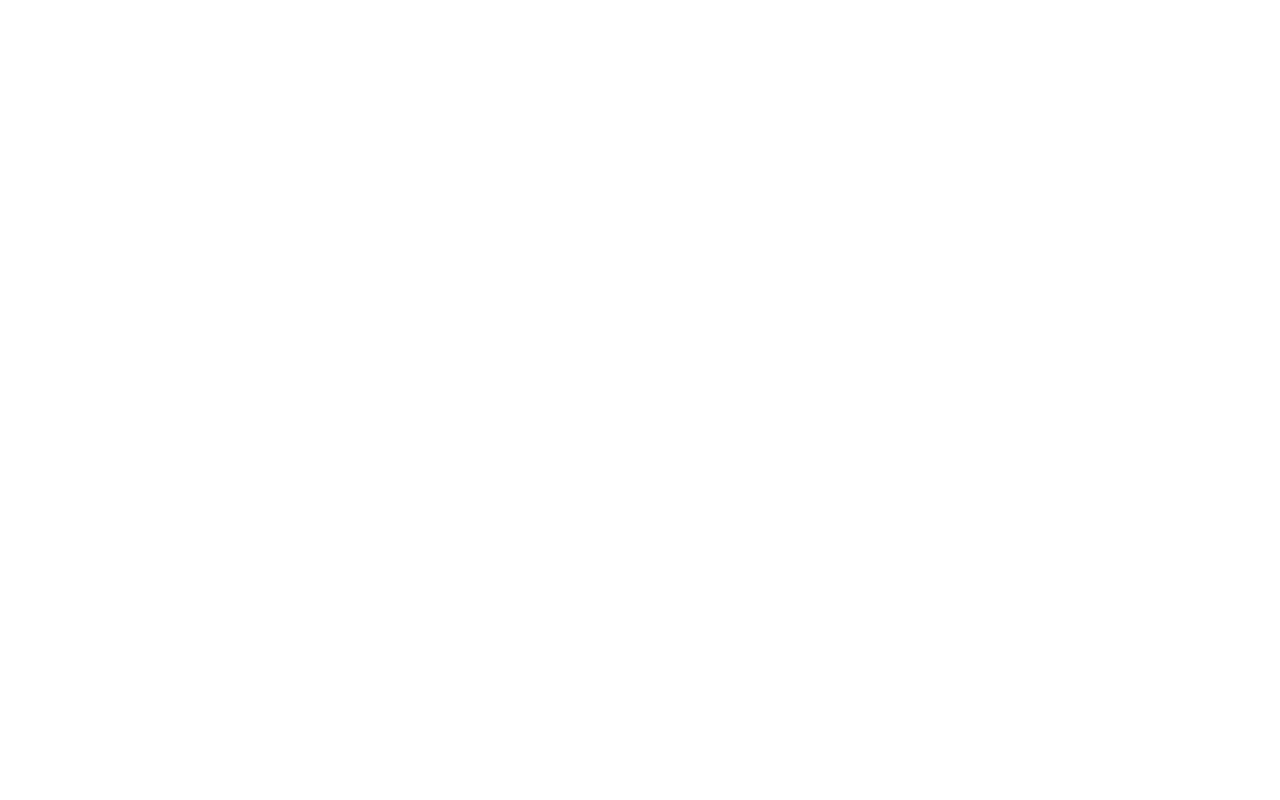
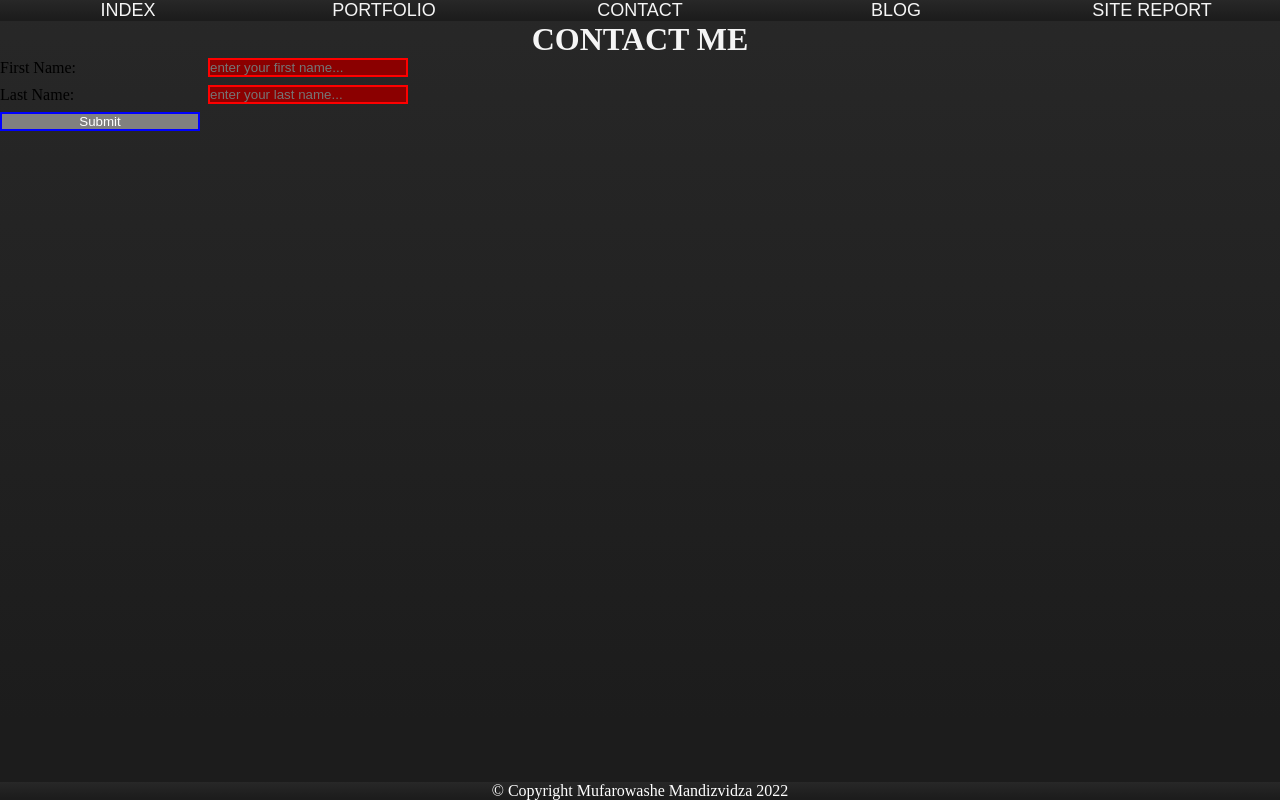
Before and after one commit to mufarom/Portfolio---Mufaro-Mandizvidza, a plain HTML site: page contact.html in a window 1280 px wide. Drawn offline with Linux system fonts and the light colour scheme.

Commit message:
background on all pages

```diff
--- a/contact.css
+++ b/contact.css
@@ -0,0 +1,29 @@
+h1{
+    color: whitesmoke;
+    text-align: center;
+}
+
+form {
+    align-items: center;
+    vertical-align: middle;
+    display: grid;
+    width: 400px;
+    grid-template-columns: 50% 50%;
+    align-items: center;
+    grid-gap: 0.5em;
+}
+
+input {
+    align-items: center;
+    vertical-align: middle;
+    border: 2px solid red;
+    background-color: darkred;
+    color: white;
+}
+
+input[type="submit"]{
+    align-items: center;
+    vertical-align: middle;
+    border: 2px solid blue;
+    background-color: grey;
+}
--- a/contact.html
+++ b/contact.html
@@ -2,8 +2,55 @@
 <head>
     <title>Contact</title>
     <link rel="stylesheet" href="contact.css">
+    <link rel="stylesheet" href="style.css">
  </head>
  <body>
+    <nav>
+        <ul>
+            <li>
+               <a href="index.html">Index</a>
+            </li>
+         </ul>
+        <ul>
+           <li>
+              <a href="portfolio.html">Portfolio</a>
+           </li>
+        </ul>
+        <ul>
+           <li>
+              <a href="contact.html">Contact</a>
+           </li>
+        </ul>
+        <ul>
+           <li>
+              <a href="blog.html">Blog</a>
+           </li>
+        </ul>
+        <ul>
+           <li>
+              <a href="sitereport.html">Site Report</a>
+           </li>
+        </ul>
+     </nav>
+  <aside>
 
+   </aside>
+   <main>
+       <h1>
+           CONTACT ME
+       </h1>
+      <form action="action" method="get">
+
+      <label for="user">First Name:</label>
+      <input type="text" name="firstname" id="firstname" placeholder="enter your first name..."/>
+
+        <label for="pass">Last Name:</label>
+        <input type="text" name="lastname" id="lastname" placeholder="enter your last name..."/>
+
+        <input type="submit" class= submit name="submit" value="Submit"/>
+
+       </form>
+    </main>
  </body>
+ <footer>&copy; Copyright Mufarowashe Mandizvidza 2022</footer>
 </html>
--- a/index.css
+++ b/index.css
@@ -4,18 +4,7 @@
     padding:0;
 }
 
-html{
-    position:fixed;
-    top:0;
-    bottom:0;
-    right:0;
-    left:0;
-}
-
 body{
-    margin: 0;
-    width: 100%;
-    background-image: linear-gradient(to left, #1c2321ff, #5e6572ff, #7d98a1ff, #a9b4c2ff, #eef1efff);
     display: grid;
     grid-template-columns: 20% 80%;
     grid-template-rows: auto;
@@ -29,63 +18,3 @@ p{
     font-size: 3em;
     transform: translate(20%, 400%);
 }
-
-nav{
-    background: linear-gradient(to left,  #1c2321ff, #5e6572ff, #7d98a1ff, #a9b4c2ff, #eef1efff);
-    text-transform: uppercase;
-    font-family:'Titillium Web', sans-serif;
-    color: whitesmoke;
-    padding: 0.8em 0.8em 0.8em 0.8em;
-    display: grid;
-    grid-template-columns: 25% 25% 25% 25% ;
-    background-color: rgb(31, 32, 34);
-    grid-area: nav;
-    text-align: center;
-    font-size: large;
-    width: 100%;
-    text-decoration: none;
-}
-
-nav ul li{
-    list-style-type: none;
-}
-
-a:link{
-    text-decoration: none;
-    color: whitesmoke;
-}
-
-a:visited{
-    color: whitesmoke;
-}
-
-a:active{
-    color: whitesmoke;
-}
-
-a:hover{
-    font-weight:bold;
-    text-decoration: underline;
-    transform: scaleX(0);
-    height: 2px;
-    bottom: 0;
-    left: 0;
-    transform-origin: bottom right;
-    transition: transform 0.25s ease-out;
-}
-a:hover:after {
-    transform: scaleX(1);
-    transform-origin: bottom left
-}
-
-footer{
-    background: linear-gradient(to left,  #1c2321ff, #5e6572ff, #7d98a1ff, #a9b4c2ff, #eef1efff);
-    color: white;
-    position: fixed;
-    left: 0;
-    right: 0;
-    bottom: 0;
-    width: auto;
-    text-align: center;
-    grid-area: footer;
-}
--- a/portfolio.css
+++ b/portfolio.css
@@ -0,0 +1,8 @@
+body{
+    display: grid;
+    grid-template-columns: 33% 33% 34%;
+    grid-template-rows: auto;
+    grid-template-areas: "nav nav nav"
+                         "main main main"
+                         "footer footer footer";
+}
--- /dev/null
+++ b/style.css
@@ -0,0 +1,85 @@
+*
+{
+    margin:0;
+    padding:0;
+}
+
+html{
+    position:fixed;
+    top:0;
+    bottom:0;
+    right:0;
+    left:0;
+}
+
+body{
+    margin: 0;
+    width: 100%;
+    background: linear-gradient(360deg, #1C1C1C 10%, #494949 360%);
+}
+
+p{
+    color: white;
+    font-size: 3em;
+    transform: translate(20%, 400%);
+}
+
+nav{
+    background: linear-gradient(360deg, #1C1C1C 10%, #494949 360%);
+    text-transform: uppercase;
+    font-family:'Titillium Web', sans-serif;
+    color: whitesmoke;
+    padding: 1em 1em 1em 1em 1em;
+    display: grid;
+    grid-template-columns: 20% 20% 20% 20% 20% ;
+    background-color: rgb(31, 32, 34);
+    grid-area: nav;
+    text-align: center;
+    font-size: large;
+    width: 100%;
+    text-decoration: none;
+}
+
+nav ul li{
+    list-style-type: none;
+}
+
+a:link{
+    text-decoration: none;
+    color: whitesmoke;
+}
+
+a:visited{
+    color: whitesmoke;
+}
+
+a:active{
+    color: whitesmoke;
+}
+
+a:hover{
+    font-weight:bold;
+    text-decoration: underline;
+    transform: scaleX(0);
+    height: 2px;
+    bottom: 0;
+    left: 0;
+    transform-origin: bottom right;
+    transition: transform 0.25s ease-out;
+}
+a:hover:after {
+    transform: scaleX(1);
+    transform-origin: bottom left
+}
+
+footer{
+    background: linear-gradient(360deg, #1C1C1C 10%, #494949 360%);
+    color: white;
+    position: fixed;
+    left: 0;
+    right: 0;
+    bottom: 0;
+    width: auto;
+    text-align: center;
+    grid-area: footer;
+}
```
Also changed, not shown: blog.html (+37 -1 lines), index.html (+7 -0 lines), portfolio.html (+37 -1 lines), sitereport.html (+37 -1 lines), powerpoint.png (added).
